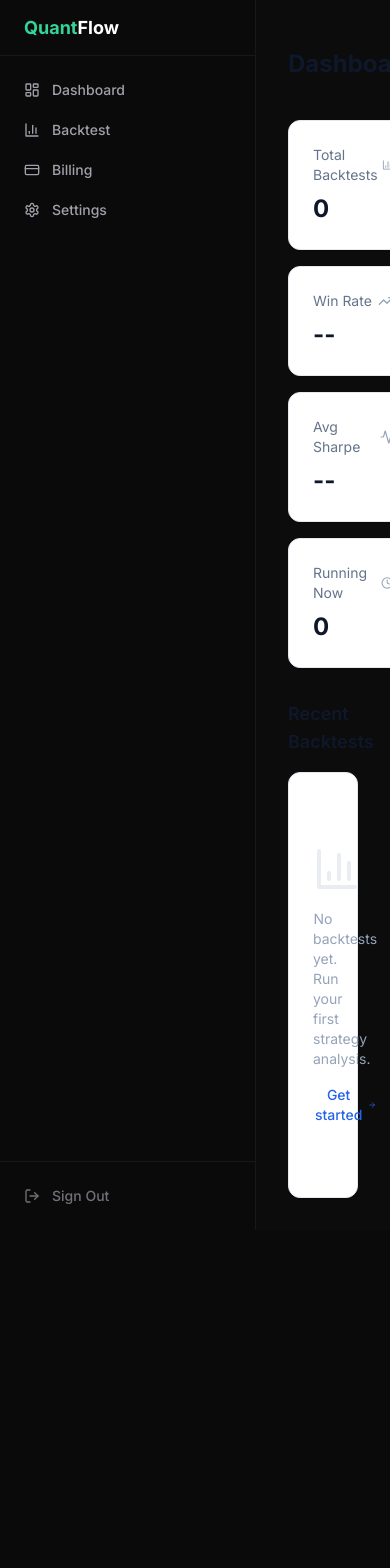
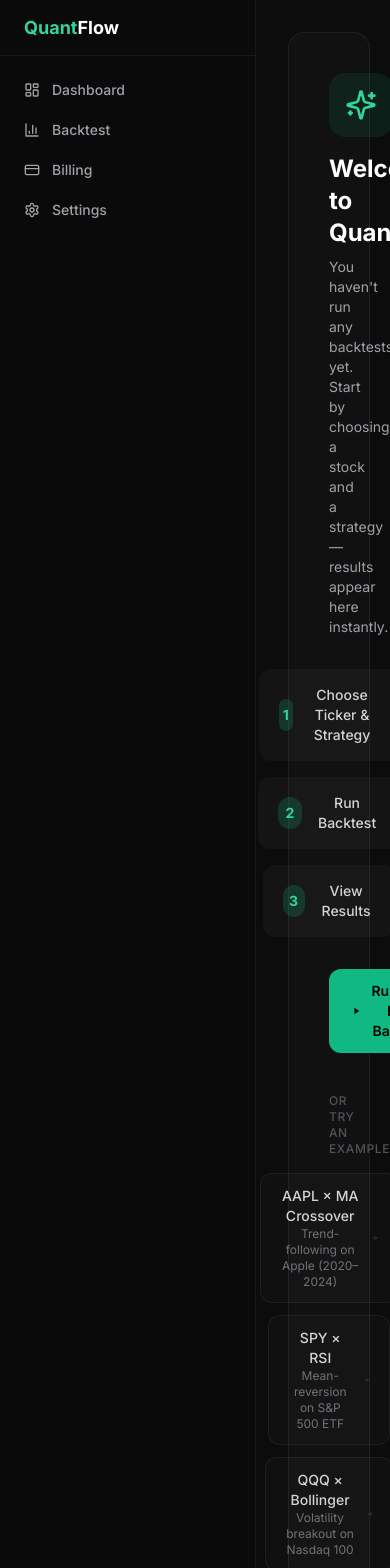
Before and after one commit to SawyerXL/quantflow, a Next.js app in the folder frontend/: page /dashboard in a window 390 px wide. Shown: the top 1568 px of the page. Before the commit the page ends 1230 px from the top, so only its background shows below. Built offline with nearby package versions, Linux system fonts and the light colour scheme.

Commit message:
Fix: add mobile viewport meta + dashboard real stats API + empty state welcome page

```diff
--- a/frontend/app/(dashboard)/dashboard/page.tsx
+++ b/frontend/app/(dashboard)/dashboard/page.tsx
@@ -1,83 +1,273 @@
+"use client";
+
+import { useEffect, useState, useCallback } from "react";
+import Link from "next/link";
 import {
   BarChart3,
   TrendingUp,
   Activity,
   Clock,
   Plus,
+  Play,
   ArrowRight,
+  Zap,
+  Sparkles,
+  Loader2,
 } from "lucide-react";
-import Link from "next/link";
+import { API_URL } from "@/lib/api";
+import { useAuth } from "@/hooks/use-auth";
+import { useCountUp } from "@/hooks/use-count-up";
+
+// ============================================================================
+// Types
+// ============================================================================
+
+interface RecentItem {
+  id: string;
+  name: string;
+  ticker: string;
+  total_return: number | null;
+  sharpe_ratio: number | null;
+  win_rate: number | null;
+  created_at: string | null;
+}
+
+interface DashboardData {
+  has_data: boolean;
+  total_backtests: number;
+  backtests_today: number;
+  stats: {
+    avg_sharpe: number;
+    avg_return: number;
+    best_return: number | null;
+    best_name: string | null;
+    best_ticker: string | null;
+    recent: RecentItem[];
+  } | null;
+}
+
+// ============================================================================
+// Quick-start templates
+// ============================================================================
+
+const TEMPLATES = [
+  { ticker: "AAPL", strategy: "ma_cross", label: "AAPL × MA Crossover", desc: "Trend-following on Apple (2020–2024)" },
+  { ticker: "SPY", strategy: "rsi", label: "SPY × RSI", desc: "Mean-reversion on S&P 500 ETF" },
+  { ticker: "QQQ", strategy: "bollinger", label: "QQQ × Bollinger", desc: "Volatility breakout on Nasdaq 100" },
+];
+
+async function fetchDashboard(token: string): Promise<DashboardData> {
+  const res = await fetch(`${API_URL}/dashboard/stats`, {
+    headers: { Authorization: `Bearer ${token}` },
+  });
+  const json = await res.json();
+  return (json.data ?? json) as DashboardData;
+}
+
+// ============================================================================
+// Stats card skeleton
+// ============================================================================
+
+function Skeleton({ className = "" }: { className?: string }) {
+  return <div className={`animate-pulse rounded-xl bg-white/[0.04] ${className}`} />;
+}
+
+function StatCard({
+  title,
+  value,
+  subtitle,
+  loading,
+}: {
+  title: string;
+  value: string | number;
+  subtitle?: string;
+  loading?: boolean;
+}) {
+  const num = typeof value === "number" ? value : parseFloat(String(value));
+  const animated = useCountUp(isNaN(num) ? 0 : num, 800, !loading && !isNaN(num));
+
+  return (
+    <div className="rounded-2xl border border-white/[0.06] bg-[#111] p-5 transition-all hover:border-white/[0.1]">
+      <p className="text-xs font-medium text-zinc-500">{title}</p>
+      {loading ? (
+        <Skeleton className="mt-1.5 h-8 w-24" />
+      ) : (
+        <p className="mt-1 text-2xl font-bold tracking-tight text-white">
+          {typeof value === "number" && value < 1 && value > -1
+            ? `${(animated * 100).toFixed(1)}%`
+            : animated % 1 === 0
+              ? animated.toLocaleString()
+              : animated.toFixed(2)}
+        </p>
+      )}
+      {subtitle && <p className="mt-1 text-xs text-zinc-500">{subtitle}</p>}
+    </div>
+  );
+}
+
+// ============================================================================
+// Page
+// ============================================================================
 
 export default function DashboardPage() {
+  const { user } = useAuth();
+  const [data, setData] = useState<DashboardData | null>(null);
+  const [loading, setLoading] = useState(true);
+
+  const load = useCallback(async () => {
+    const token = localStorage.getItem("token");
+    if (!token) { setLoading(false); return; }
+    try {
+      const d = await fetchDashboard(token);
+      setData(d);
+    } catch { /* keep loading */ }
+    finally { setLoading(false); }
+  }, []);
+
+  useEffect(() => { load(); }, [load]);
+
+  // ── Empty state ──
+  if (!loading && (!data || !data.has_data)) {
+    return (
+      <div className="space-y-8">
+        <div className="rounded-2xl border border-white/[0.06] bg-[#111] p-10 text-center">
+          <div className="mx-auto mb-4 flex h-16 w-16 items-center justify-center rounded-2xl bg-emerald-500/10">
+            <Sparkles className="h-8 w-8 text-emerald-400" />
+          </div>
+          <h1 className="text-2xl font-bold text-white">Welcome to QuantFlow!</h1>
+          <p className="mt-2 text-sm text-zinc-400 max-w-md mx-auto">
+            You haven&apos;t run any backtests yet. Start by choosing a stock and a strategy — results appear here instantly.
+          </p>
+
+          {/* Steps */}
+          <div className="mt-8 flex flex-wrap justify-center gap-4">
+            {[
+              { num: 1, label: "Choose Ticker & Strategy" },
+              { num: 2, label: "Run Backtest" },
+              { num: 3, label: "View Results" },
+            ].map((s) => (
+              <div key={s.num} className="flex items-center gap-3 rounded-xl bg-white/[0.03] px-5 py-4">
+                <span className="flex h-8 w-8 items-center justify-center rounded-full bg-emerald-500/20 text-sm font-bold text-emerald-400">
+                  {s.num}
+                </span>
+                <span className="text-sm font-medium text-zinc-300">{s.label}</span>
+              </div>
+            ))}
+          </div>
+
+          <Link href="/backtest" className="mt-8 inline-flex items-center gap-2 rounded-xl bg-emerald-500 px-6 py-3 text-sm font-semibold text-black transition-all hover:bg-emerald-400">
+            <Play className="h-4 w-4 fill-black" />
+            Run Your First Backtest
+          </Link>
+
+          {/* Templates */}
+          <div className="mt-10">
+            <p className="mb-4 text-xs font-medium uppercase tracking-wider text-zinc-600">
+              Or try an example
+            </p>
+            <div className="flex flex-wrap justify-center gap-3">
+              {TEMPLATES.map((t) => (
+                <Link
+                  key={t.label}
+                  href={`/backtest`}
+                  className="group flex items-center gap-3 rounded-xl border border-white/[0.06] bg-white/[0.02] px-5 py-3 transition-all hover:border-emerald-500/30 hover:bg-white/[0.04]"
+                >
+                  <div>
+                    <p className="text-sm font-medium text-zinc-300">{t.label}</p>
+                    <p className="text-xs text-zinc-500">{t.desc}</p>
+                  </div>
+                  <ArrowRight className="h-4 w-4 text-zinc-600 group-hover:text-emerald-400" />
+                </Link>
+              ))}
+            </div>
+          </div>
+        </div>
+      </div>
+    );
+  }
+
+  // ── Data state ──
+  const stats = data?.stats;
+  const limit = user?.plan === "free" ? 5 : "∞";
+  const used = data?.backtests_today ?? 0;
+
   return (
-    <div>
+    <div className="space-y-8">
+      {/* Header */}
       <div className="flex items-center justify-between">
-        <h1 className="text-2xl font-bold text-surface-900">Dashboard</h1>
-        <Link href="/backtest" className="btn-primary flex items-center gap-2">
+        <div>
+          <h1 className="text-2xl font-bold text-white">Dashboard</h1>
+          <p className="mt-1 text-sm text-zinc-500">
+            Welcome back{user?.full_name ? `, ${user.full_name}` : ""}
+          </p>
+        </div>
+        <Link href="/backtest" className="inline-flex items-center gap-2 rounded-xl bg-emerald-500 px-5 py-2.5 text-sm font-semibold text-black transition-all hover:bg-emerald-400">
           <Plus className="h-4 w-4" />
           New Backtest
         </Link>
       </div>
 
-      {/* Stats */}
-      <div className="mt-6 grid gap-4 sm:grid-cols-2 lg:grid-cols-4">
-        {[
-          {
-            label: "Total Backtests",
-            value: "0",
-            icon: BarChart3,
-            change: null,
-          },
-          {
-            label: "Win Rate",
-            value: "--",
-            icon: TrendingUp,
-            change: null,
-          },
-          {
-            label: "Avg Sharpe",
-            value: "--",
-            icon: Activity,
-            change: null,
-          },
-          {
-            label: "Running Now",
-            value: "0",
-            icon: Clock,
-            change: null,
-          },
-        ].map((stat) => (
-          <div key={stat.label} className="card">
-            <div className="flex items-center justify-between">
-              <span className="text-sm text-surface-500">{stat.label}</span>
-              <stat.icon className="h-4 w-4 text-surface-400" />
-            </div>
-            <p className="mt-2 text-2xl font-bold text-surface-900">
-              {stat.value}
-            </p>
-          </div>
-        ))}
+      {/* Stats grid */}
+      <div className="grid gap-4 sm:grid-cols-2 lg:grid-cols-4">
+        <StatCard title="Total Backtests" value={data?.total_backtests ?? 0} loading={loading} />
+        <StatCard
+          title="Best Return"
+          value={stats?.best_return != null ? stats.best_return : "--"}
+          subtitle={stats?.best_name ? `${stats.best_ticker} · ${stats.best_name}` : undefined}
+          loading={loading}
+        />
+        <StatCard title="Avg Sharpe" value={stats?.avg_sharpe ?? "--"} loading={loading} />
+        <StatCard
+          title="Backtests Today"
+          value={`${used}/${limit}`}
+          subtitle={user?.plan === "free" ? "Free plan" : "Unlimited"}
+          loading={loading}
+        />
       </div>
 
-      {/* Recent Backtests */}
-      <div className="mt-8">
-        <h2 className="text-lg font-semibold text-surface-900">
-          Recent Backtests
-        </h2>
-        <div className="mt-4 card">
-          <div className="py-12 text-center text-surface-400">
-            <BarChart3 className="mx-auto h-12 w-12 opacity-20" />
-            <p className="mt-4 text-sm">
-              No backtests yet. Run your first strategy analysis.
-            </p>
-            <Link
-              href="/backtest"
-              className="mt-4 inline-flex items-center gap-1 text-sm font-medium text-brand-600 hover:text-brand-500"
-            >
-              Get started <ArrowRight className="h-3 w-3" />
-            </Link>
+      {/* Recent backtests */}
+      <div>
+        <h2 className="mb-4 text-lg font-semibold text-white">Recent Backtests</h2>
+        {loading ? (
+          <div className="space-y-3">
+            {[1, 2, 3].map((i) => <Skeleton key={i} className="h-16 w-full" />)}
           </div>
-        </div>
+        ) : !stats?.recent?.length ? (
+          <div className="rounded-2xl border border-white/[0.06] bg-[#111] py-12 text-center">
+            <BarChart3 className="mx-auto h-8 w-8 text-zinc-600" />
+            <p className="mt-3 text-sm text-zinc-500">No completed backtests yet</p>
+          </div>
+        ) : (
+          <div className="space-y-2">
+            {stats.recent.map((r) => (
+              <Link
+                key={r.id}
+                href={`/results/${r.id}`}
+                className="flex items-center justify-between rounded-xl border border-white/[0.04] bg-[#111] px-5 py-4 transition-all hover:border-white/[0.1] hover:bg-[#161616]"
+              >
+                <div className="flex items-center gap-4">
+                  <div className="flex h-9 w-9 items-center justify-center rounded-lg bg-emerald-500/10">
+                    <TrendingUp className="h-4 w-4 text-emerald-400" />
+                  </div>
+                  <div>
+                    <p className="text-sm font-medium text-white">{r.name}</p>
+                    <p className="text-xs text-zinc-500">
+                      {r.ticker} · Sharpe {r.sharpe_ratio?.toFixed(2) ?? "--"} · Win {r.win_rate != null ? `${(r.win_rate * 100).toFixed(0)}%` : "--"}
+                    </p>
+                  </div>
+                </div>
+                <div className="text-right">
+                  <p className={`text-sm font-semibold ${(r.total_return ?? 0) >= 0 ? "text-emerald-400" : "text-red-400"}`}>
+                    {r.total_return != null ? `${r.total_return >= 0 ? "+" : ""}${(r.total_return * 100).toFixed(1)}%` : "--"}
+                  </p>
+                  <p className="text-xs text-zinc-500">
+                    {r.created_at ? new Date(r.created_at).toLocaleDateString() : ""}
+                  </p>
+                </div>
+              </Link>
+            ))}
+          </div>
+        )}
       </div>
     </div>
   );
```
Also changed, not shown: frontend/app/layout.tsx (+7 -1 lines), 2 other files (tests, documents, lock files or other folders).
